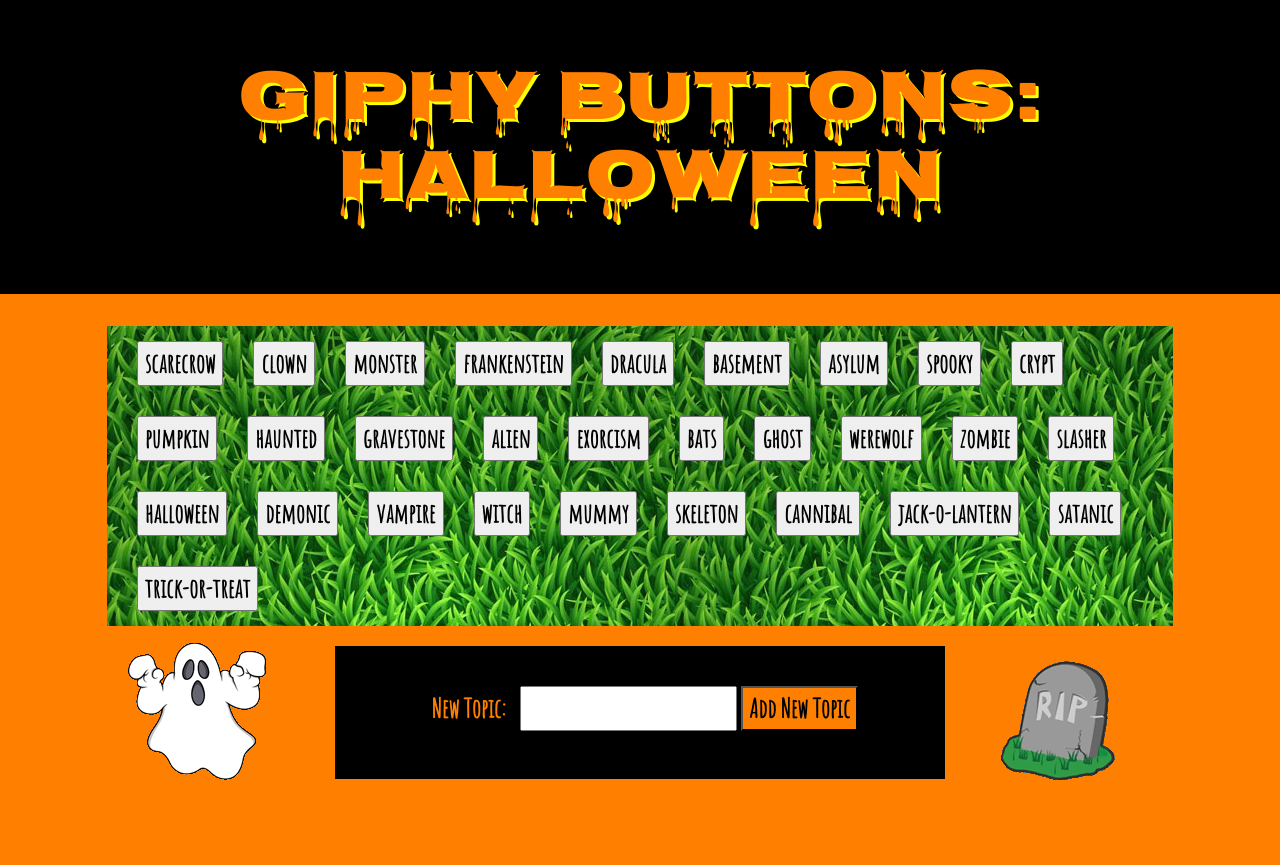
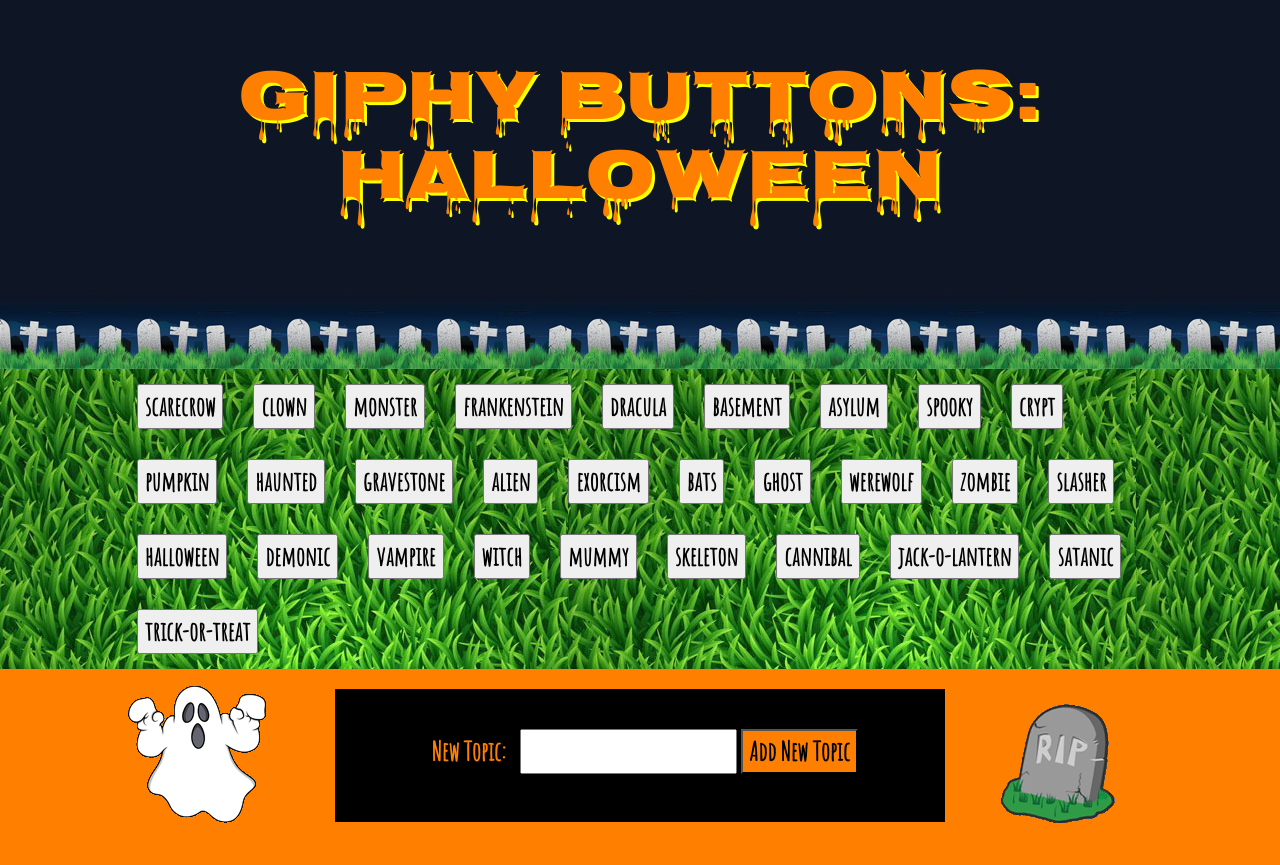
Before and after one commit to LauraAWard/GiphyButtons, a plain HTML site: page index.html in a window 1280 px wide. Shown: the top 865 px of the page. Drawn offline with nearby package versions, Linux system fonts and the light colour scheme.

Commit message:
10-18 added more styling

```diff
--- a/assets/css/style.css
+++ b/assets/css/style.css
@@ -39,7 +39,8 @@
 
 .jumbotron {
 
-	background-color: Black;
+	background-color: #0e1525;
+	margin-bottom: 0;
 }
 
 .topic {
@@ -89,10 +90,9 @@
 	font-weight: bolder;
 }
 
-#buttons-view {
+#grassy {
 
 	background-image: url("../images/grass.jpg");
-	src
 }
 
 #left {
@@ -120,3 +120,8 @@
 
 	padding-bottom: 355px;
 }
+
+#horizon {
+	background-image: url("../images/graveheadersmall.jpg");
+	height: 75px;
+}
--- a/index.html
+++ b/index.html
@@ -18,16 +18,17 @@
   	<div class="jumbotron jumbotron-fluid">
 		  	<h1 class="display-3">Giphy Buttons: Halloween</h1>
 	</div>
+	<div id="horizon"></div>
 
 	<div class="container-fluid">
-		<div class="row">
+		<div class="row" id="grassy">
 			<div class="col-sm-1"></div>
     		<div id="buttons-view" class="col-sm-10"></div>
 			<div class="col-sm-1"></div>
 		</div>
 		<div class="row">
 			<div class="col-sm-1"></div>
-			<div class="col-sm-2"><img src="assets/images/ghostsmall.gif" id="left"></div>
+			<div class="col-sm-2"><img src="assets/images/ghostsmall.gif" alt="ghost" id="left"></div>
 			<div class="col-sm-6">
 			    <form id="topic-form">
 			      <label for="topic-input">New Topic:</label>
@@ -36,7 +37,7 @@
 			      <input id="add-topic" type="submit" value="Add New Topic">
 			    </form>
 			</div>
-			<div class="col-sm-2"><img src="assets/images/gravestonesmall.gif" id="right"></div>
+			<div class="col-sm-2"><img src="assets/images/gravestonesmall.gif" alt="R.I.P." id="right"></div>
 			<div class="col-sm-1"></div>
 		</div>
 		<div class="row">
@@ -46,7 +47,7 @@
 		</div>
 	</div>
 
-	<footer><img src="assets/images/bats.gif" id="bottom"></footer>
+	<footer><img src="assets/images/bats.gif" alt="bats" id="bottom"></footer>
 
 </body>
 </html>
```
Also changed, not shown: assets/images/bats.jpg (deleted), assets/images/evil-eyes3sm.jpg (added), assets/images/evil-eyes5sm.jpg (added), assets/images/evil-eyes6sm.jpg (added), assets/images/evil-eyes7sm.jpg (added), assets/images/evil_eyes_1sm.jpg (added), assets/images/graveheadersmall.jpg (added).
